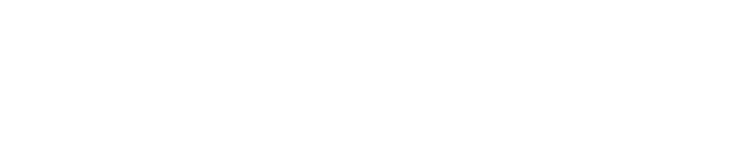
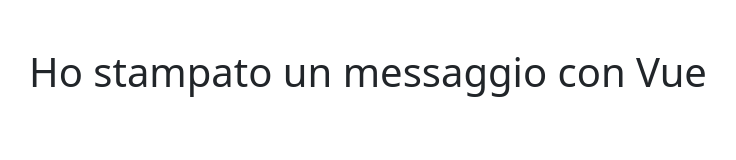
Before and after one commit to giuliabaratella/vue-hello, a plain HTML site: page index.html in a window 1280 px wide. Shown: the whole page, without its empty margins (272-1008 px from the left). Drawn offline with nearby package versions, Linux system fonts and the light colour scheme.

Commit message:
added title content with data

```diff
--- a/index.html
+++ b/index.html
@@ -4,10 +4,15 @@
     <meta charset="UTF-8">
     <meta name="viewport" content="width=device-width, initial-scale=1.0">
     <title>Hello Vue</title>
+    <link href="https://cdn.jsdelivr.net/npm/bootstrap@5.3.2/dist/css/bootstrap.min.css" rel="stylesheet" integrity="sha384-T3c6CoIi6uLrA9TneNEoa7RxnatzjcDSCmG1MXxSR1GAsXEV/Dwwykc2MPK8M2HN" crossorigin="anonymous">
     <link rel="stylesheet" href="css/style.css">
 </head>
 <body>
-
+    <main>
+        <div id="app">
+            <h1 class="text-center pt-5">{{message}}</h1>
+        </div>
+    </main>
     <script src="https://unpkg.com/vue@3/dist/vue.global.js"></script>
     <script src="js/script.js"></script>
 </body>
--- a/js/script.js
+++ b/js/script.js
@@ -0,0 +1,9 @@
+const { createApp } = Vue;
+
+createApp({
+    data() {
+        return{
+            message: 'Ho stampato un messaggio con Vue'
+        }
+    }
+}).mount('#app')
```
